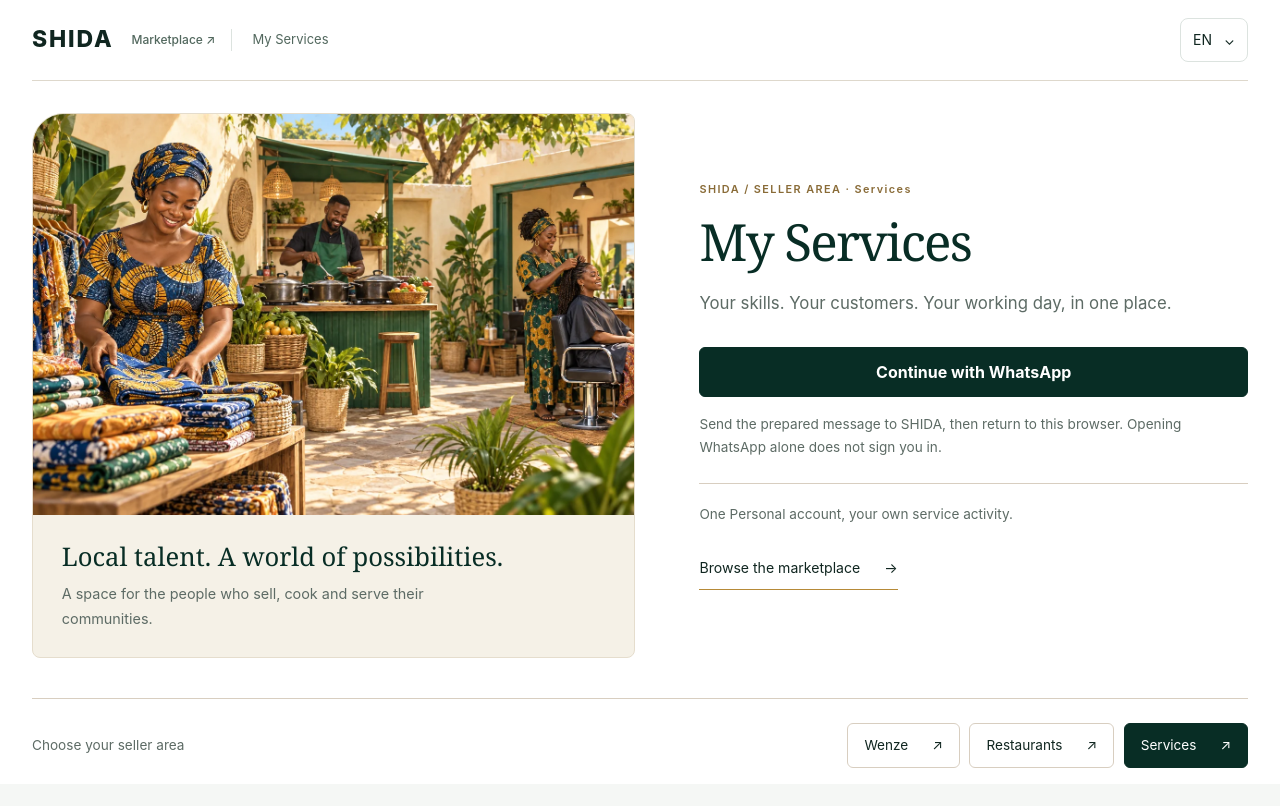
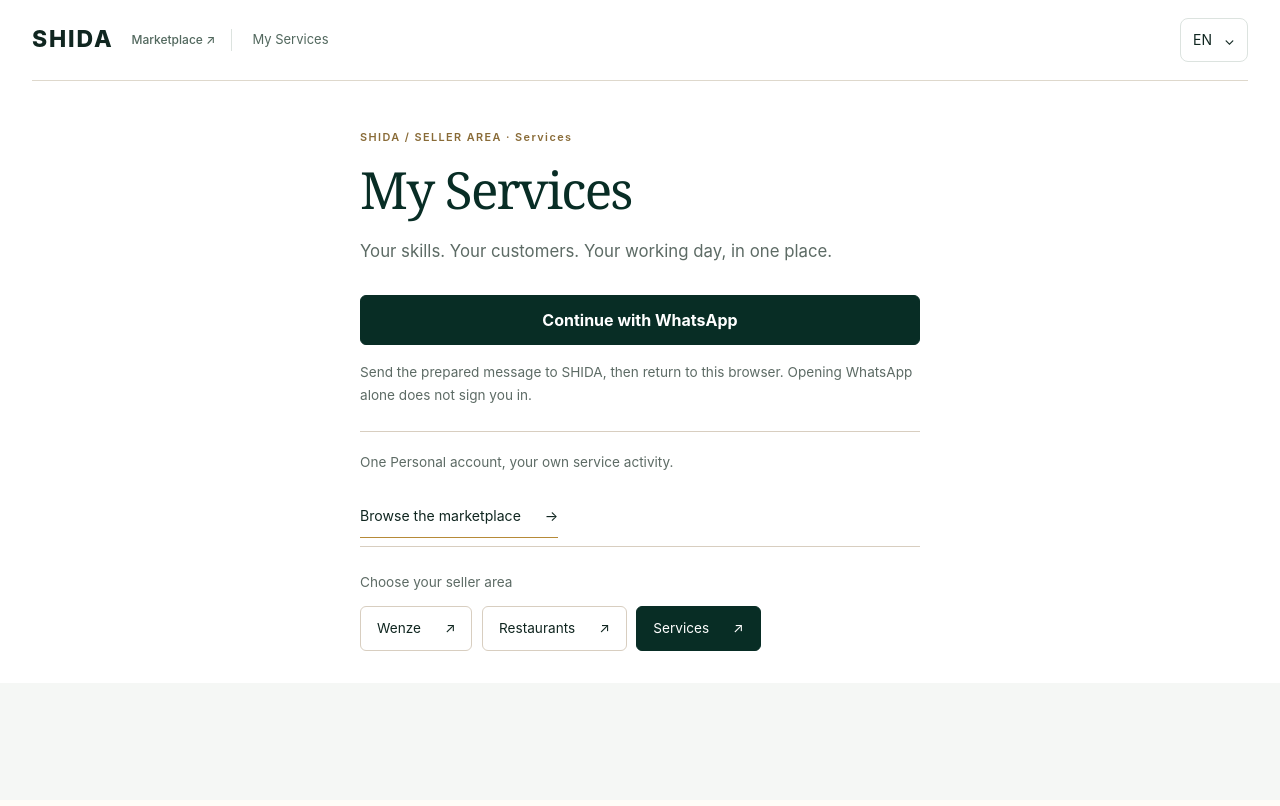
Before and after one commit to FrancisMabala/nihiloba-website, a Next.js app: page /shida/seller/services in a window 1280 px wide. Shown: the top 806 px of the page. Built offline with nearby package versions, Linux system fonts and the light colour scheme; no server answers.

Commit message:
refactor(sellers): simplify marketplace sign-in pages without artwork

```diff
--- a/app/components/shida/seller-landing.css
+++ b/app/components/shida/seller-landing.css
@@ -1,9 +1,7 @@
-.shida-seller-landing{display:grid;grid-template-columns:minmax(0,1.1fr) minmax(0,1fr);gap:2rem clamp(2rem,5vw,5rem);align-items:center;padding:2rem 0 1rem;max-width:1320px;margin:auto}
-.ssl-story,.ssl-entry{min-width:0}.ssl-story{background:#f5f1e7;border:1px solid #e5ddcd;border-radius:32px 8px 8px 8px;overflow:hidden}
-.ssl-art{position:relative;aspect-ratio:3/2;background:#e9eddf}.ssl-art img{object-fit:cover}
-.ssl-caption{padding:1.6rem 1.8rem}.rst .ssl-caption h2{font:500 clamp(1.35rem,2vw,1.8rem)/1.25 Georgia,serif;color:var(--forest);margin:0 0 .6rem}.ssl-caption p{font-size:.9rem;line-height:1.7;color:var(--muted);margin:0;max-width:48ch}
+.shida-seller-landing{width:100%;max-width:560px;margin:0 auto;padding:clamp(2rem,6vh,4rem) 0 2rem}
+.ssl-entry{min-width:0}
 .ssl-eyebrow{font-size:.68rem;line-height:1.6;letter-spacing:.13em;color:#896b37;margin:0 0 1rem;font-weight:600}
-.rst .ssl-entry h1{font:500 clamp(2.3rem,4vw,3.8rem)/1.08 Georgia,serif;letter-spacing:-.035em;margin:0 0 1.2rem;max-width:17ch;overflow-wrap:anywhere}
+.rst .ssl-entry h1{font:500 clamp(2.3rem,4vw,3.8rem)/1.08 Georgia,serif;letter-spacing:-.035em;margin:0 0 1.2rem;max-width:20ch;overflow-wrap:anywhere}
 .ssl-intro{font-size:1.05rem;line-height:1.75;color:var(--muted);margin:0 0 1.5rem}
 .shida-seller-landing .candidate-login{border:0;background:transparent;box-shadow:none;padding:0;margin:0;display:flex;flex-direction:column;gap:1rem}
 .shida-seller-landing .candidate-login h2{position:absolute;width:1px;height:1px;overflow:hidden;clip-path:inset(50%)}
@@ -11,8 +9,7 @@
 .shida-seller-landing .candidate-login button,.shida-seller-landing .candidate-login a{width:100%;min-height:50px;border-radius:6px}
 .ssl-personal{border-top:1px solid var(--line);padding-top:1.2rem;margin:1.5rem 0 1.2rem;color:var(--muted);font-size:.85rem;line-height:1.7}
 .ssl-browse{display:inline-flex;align-items:center;gap:1.5rem;min-height:44px;border-bottom:1px solid var(--gold);font-size:.88rem}
-.rst .ssl-marketplaces{grid-column:1/-1;border-top:1px solid var(--line);padding-top:1.5rem;margin-top:.5rem;display:flex;align-items:center;justify-content:space-between;gap:1rem}
-.ssl-marketplaces p{color:var(--muted);font-size:.85rem;margin:0}.ssl-marketplaces>div{display:flex;flex-wrap:wrap;gap:.6rem}.ssl-marketplaces a{display:flex;align-items:center;justify-content:space-between;gap:1.5rem;min-height:44px;border:1px solid var(--line);border-radius:6px;padding:.65rem 1rem;font-size:.85rem}.ssl-marketplaces a[aria-current=page]{background:var(--forest);border-color:var(--forest);color:#fff}
-@media(max-width:760px){.shida-seller-landing{grid-template-columns:minmax(0,1fr);gap:1.25rem;padding:1rem 0}.ssl-story{border-radius:20px 6px 6px 6px}.ssl-art{aspect-ratio:3/2;max-height:200px}.ssl-art img{object-fit:cover;object-position:center 45%}.ssl-caption{display:none}.rst .ssl-entry h1{font-size:2.2rem;max-width:22ch;margin-bottom:.8rem}.ssl-eyebrow{margin-bottom:.6rem;font-size:.62rem}.ssl-intro{font-size:.94rem;line-height:1.65;margin-bottom:1rem}.ssl-personal{margin-top:1rem;padding-top:1rem}.rst .ssl-marketplaces{display:block;margin:0}.ssl-marketplaces>div{margin-top:.8rem}.ssl-marketplaces a{flex:1;gap:.5rem;padding:.6rem .7rem}.shida-seller-landing .candidate-login>p:first-of-type{font-size:.8rem}}
-
-.ssl-art{width:100%}.rst-seller .shida-seller-landing .candidate-login .button-primary{background:var(--forest);color:#fff;border-color:var(--forest);font-weight:700}
+.rst .ssl-marketplaces{border-top:1px solid var(--line);padding-top:1.5rem;margin-top:.5rem;display:block}
+.ssl-marketplaces p{color:var(--muted);font-size:.85rem;margin:0}.ssl-marketplaces>div{margin-top:.8rem;display:flex;flex-wrap:wrap;gap:.6rem}.ssl-marketplaces a{display:flex;align-items:center;justify-content:space-between;gap:1.5rem;min-height:44px;border:1px solid var(--line);border-radius:6px;padding:.65rem 1rem;font-size:.85rem}.ssl-marketplaces a[aria-current=page]{background:var(--forest);border-color:var(--forest);color:#fff}
+@media(max-width:760px){.shida-seller-landing{padding:1.5rem 0 1rem}.rst .ssl-entry h1{font-size:2.4rem;margin-bottom:1rem}.ssl-eyebrow{font-size:.62rem}.ssl-intro{font-size:.94rem;line-height:1.65;margin-bottom:1.25rem}.ssl-personal{margin-top:1.25rem;padding-top:1rem}.rst .ssl-marketplaces{margin-top:2rem}.ssl-marketplaces a{flex:1;gap:.5rem;padding:.6rem .7rem}.shida-seller-landing .candidate-login>p:first-of-type{font-size:.8rem}}
+.rst-seller .shida-seller-landing .candidate-login .button-primary{background:var(--forest);color:#fff;border-color:var(--forest);font-weight:700}
--- a/app/components/shida/seller-landing.tsx
+++ b/app/components/shida/seller-landing.tsx
@@ -1,5 +1,4 @@
 "use client";
-import Image from "next/image";
 import Link from "next/link";
 import type {RestaurantLocale} from "../../services/shida/restaurants-client";
 import {PersonalWhatsAppLogin} from "./personal-whatsapp-login";
@@ -7,17 +6,16 @@
 
 type Marketplace = "wenze" | "restaurants" | "services";
 const copy = {
- en:{area:"SHIDA / SELLER AREA",caption:"Local talent. A world of possibilities.",captionHelp:"A space for the people who sell, cook and serve their communities.",browse:"Browse the marketplace",choose:"Choose your seller area",restaurants:"Restaurants",services:"Services",wenze:"Wenze",title:"Your boutique, your space."},
- fr:{area:"SHIDA / ESPACE VENDEUR",caption:"Des talents locaux. De nouvelles possibilités.",captionHelp:"Un espace pour celles et ceux qui vendent, cuisinent et rendent service au quotidien.",browse:"Explorer le marché",choose:"Choisissez votre espace vendeur",restaurants:"Restaurants",services:"Services",wenze:"Wenze",title:"Votre boutique, votre espace."},
- ln:{area:"SHIDA / ESIKA YA KOTEKA",caption:"Mayele ya mboka. Mabaku ya sika.",captionHelp:"Esika mpo na bato oyo batekaka, balambaka mpe basalelaka bato ya mboka.",browse:"Tala zando",choose:"Pona esika na yo ya koteka",restaurants:"Barestaurant",services:"Misala",wenze:"Wenze",title:"Butiki na yo, esika na yo."},
- sw:{area:"SHIDA / ENEO LA MUUZAJI",caption:"Vipaji vya hapa. Fursa mpya.",captionHelp:"Nafasi kwa watu wanaouza, kupika na kuhudumia jamii zao.",browse:"Tembelea soko",choose:"Chagua eneo lako la muuzaji",restaurants:"Mikahawa",services:"Huduma",wenze:"Wenze",title:"Duka lako, nafasi yako."},
+ en:{area:"SHIDA / SELLER AREA",browse:"Browse the marketplace",choose:"Choose your seller area",restaurants:"Restaurants",services:"Services",wenze:"Wenze",title:"Your boutique, your space."},
+ fr:{area:"SHIDA / ESPACE VENDEUR",browse:"Explorer le marché",choose:"Choisissez votre espace vendeur",restaurants:"Restaurants",services:"Services",wenze:"Wenze",title:"Votre boutique, votre espace."},
+ ln:{area:"SHIDA / ESIKA YA KOTEKA",browse:"Tala zando",choose:"Pona esika na yo ya koteka",restaurants:"Barestaurant",services:"Misala",wenze:"Wenze",title:"Butiki na yo, esika na yo."},
+ sw:{area:"SHIDA / ENEO LA MUUZAJI",browse:"Tembelea soko",choose:"Chagua eneo lako la muuzaji",restaurants:"Mikahawa",services:"Huduma",wenze:"Wenze",title:"Duka lako, nafasi yako."},
 };
 
 /** Shared entry presentation only: callers retain session and marketplace authorization. */
 export function SellerLanding({marketplace,locale,design,browseHref,onAuthenticated}:{marketplace:Marketplace;locale:RestaurantLocale;design:{title:string;intro:string;personal:string};browseHref:string;onAuthenticated:()=>void}){
  const t=copy[locale];
  return <div className="shida-seller-landing">
-  <div className="ssl-story"><div className="ssl-art"><Image src="/images/shida-sellers.webp" alt="" fill sizes="(max-width: 760px) calc(100vw - 32px), (max-width: 1200px) 50vw, 650px" preload/></div><div className="ssl-caption"><h2>{t.caption}</h2><p>{t.captionHelp}</p></div></div>
   <div className="ssl-entry"><p className="ssl-eyebrow">{t.area} · {t[marketplace]}</p><h1>{marketplace==="wenze"?t.title:design.title}</h1><p className="ssl-intro">{design.intro}</p><PersonalWhatsAppLogin locale={locale} onAuthenticated={onAuthenticated}/><p className="ssl-personal">{design.personal}</p><Link className="ssl-browse" prefetch={false} href={browseHref}>{t.browse}<span aria-hidden="true">→</span></Link></div>
   <nav className="ssl-marketplaces" aria-label={t.choose}><p>{t.choose}</p><div>{(["wenze","restaurants","services"] as const).map(key=><Link key={key} prefetch={false} aria-current={key===marketplace?"page":undefined} href={`${locale==="en"?"":`/${locale}`}/shida/seller/${key}`}>{t[key]}<span aria-hidden="true">↗</span></Link>)}</div></nav>
  </div>;
--- a/tests/browser/seller-landing.browser.ts
+++ b/tests/browser/seller-landing.browser.ts
@@ -1,18 +1,17 @@
 import {test,expect} from '@playwright/test';
 import {personalLoginCopy} from '../../app/lib/personal-login-copy';
 
-for(const market of ['wenze','restaurants','services'])for(const locale of ['en','fr','ln','sw'] as const)test(`${market} ${locale}: shared entry, responsive image and existing sign-in`,async({page})=>{
+for(const market of ['wenze','restaurants','services'])for(const locale of ['en','fr','ln','sw'] as const)test(`${market} ${locale}: shared entry, focused layout and existing sign-in`,async({page})=>{
  let starts=0;
  await page.addInitScript(()=>{window.open=()=>null;});
  await page.route('**/api/**',route=>{const req=route.request(),path=new URL(req.url()).pathname.replace(/\/$/,'');if(path.endsWith('/employment/session'))return route.fulfill({status:401,json:{}});if(path.endsWith('/personal/auth/whatsapp')){if(req.method()==='DELETE')return route.fulfill({json:{status:'cancelled'}});starts++;return route.fulfill({status:201,json:{challenge_ref:'DWC_fixture',whatsapp_url:'https://wa.me/243000000000?text=not-sent',expires_at:new Date(Date.now()+300000).toISOString()}});}if(path.endsWith('/DWC_fixture'))return route.fulfill({json:{status:'pending'}});return route.fulfill({status:404,json:{}});});
  await page.setViewportSize({width:1440,height:1000});const prefix=locale==='en'?'':`/${locale}`;await page.goto(`${prefix}/shida/seller/${market}/`);
  await expect(page.locator('.shida-seller-landing')).toBeVisible();await expect(page.locator('.ssl-marketplaces a[aria-current="page"]')).toHaveAttribute('href',`${prefix}/shida/seller/${market}/`);
- await expect.poll(()=>page.locator('.ssl-art img').evaluate((img:HTMLImageElement)=>img.complete&&img.naturalWidth>0)).toBe(true);
+ await expect(page.locator(".shida-seller-landing img")).toHaveCount(0);
  if(locale==='en')await page.screenshot({path:`docs/evidence/seller-landing/${market}-desktop.png`,fullPage:true});
  await page.setViewportSize({width:390,height:844});expect(await page.evaluate(()=>document.documentElement.scrollWidth<=innerWidth)).toBe(true);
- expect(await page.locator('.ssl-art').evaluate(el=>Math.abs(el.getBoundingClientRect().width-el.parentElement!.getBoundingClientRect().width))).toBeLessThan(4);
  await expect(page.locator('footer')).toHaveCount(0);
- const start=page.getByRole('button',{name:personalLoginCopy[locale].start,exact:true});expect((await start.boundingBox())!.y).toBeLessThan(760);
+ const start=page.getByRole('button',{name:personalLoginCopy[locale].start,exact:true});expect((await start.boundingBox())!.y).toBeLessThan(500);
  if(locale==='en'||locale==='fr')await page.screenshot({path:`docs/evidence/seller-landing/${market}-${locale}-mobile.png`,fullPage:true});
  await start.click();await expect(page.getByRole('link',{name:personalLoginCopy[locale].open})).toHaveAttribute('href','https://wa.me/243000000000?text=not-sent');await expect(page.getByText(personalLoginCopy[locale].help,{exact:true})).toBeVisible();expect(starts).toBe(1);
  await page.getByRole('button',{name:personalLoginCopy[locale].cancel,exact:true}).click();await expect(page.getByText(personalLoginCopy[locale].cancelled,{exact:true})).toBeVisible();
```
Also changed, not shown: 10 other files (tests, documents, lock files or other folders).
